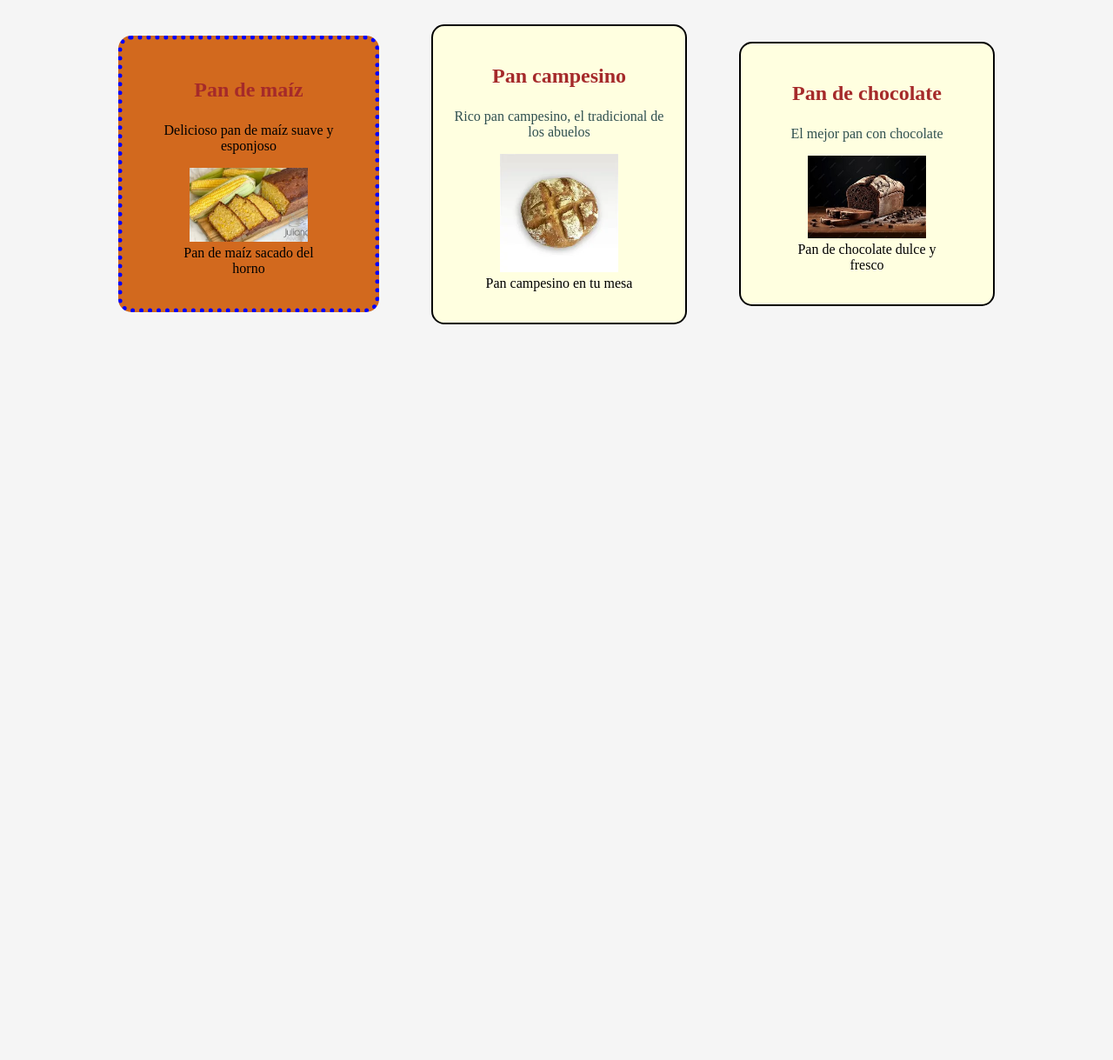
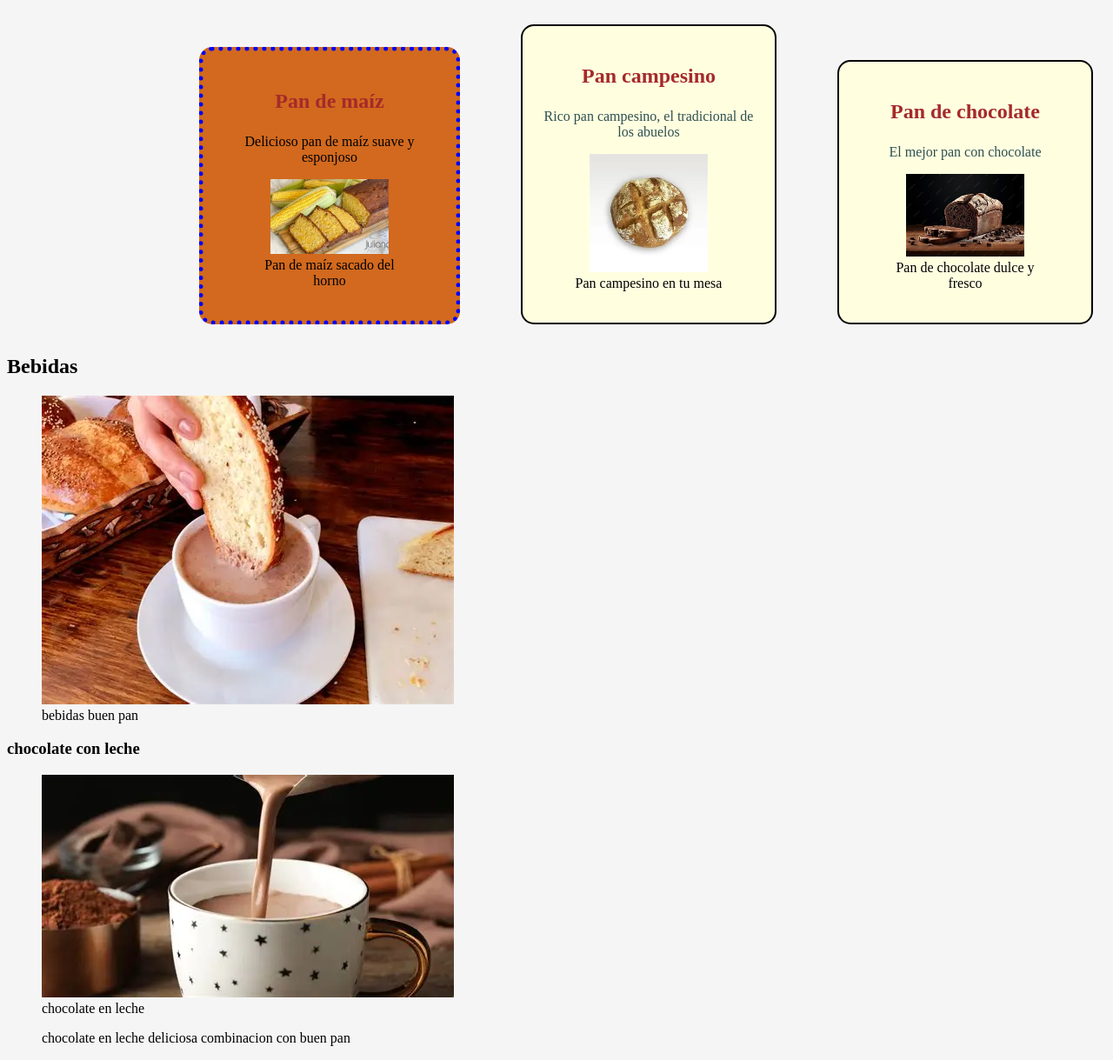
Before and after one commit to JOHNDEV2688/panes, a plain HTML site: page frontend/practica-div-class.html in a window 1280 px wide. Shown: the part 764-1983 px from the top of the page at 87% size. Before the commit the page ends 1160 px from the top, so only its background shows below. Drawn offline with Linux system fonts and the light colour scheme.

Commit message:
modificaciones en css

```diff
--- a/frontend/practica-div-class.css
+++ b/frontend/practica-div-class.css
@@ -1,13 +1,24 @@
 body {
     background-color: whitesmoke;
 }
-.productos article{
+
+.productos article {
     border: 2px solid black;
     padding: 20px;
     border-radius: 15px;
     margin: 15px;
     width: 250px;
+    box-sizing: content-box;
     background-color: lightyellow;
+}
+
+.productos img{
+    width: 80%;
+    max-width: 100%;
+}
+
+.productos figure{
+    text-align: center;
 
 }
 
@@ -23,33 +34,22 @@ body {
     color: darkslategray;
 }
 
-.productos img{
-    width: 80%;
-    max-width: 100%;
-}
-
-.productos figure{
-    text-align: center;
-}
-
 .productos article.destacado{
     background-color: chocolate;
     border: 5px dotted blue;
+}
 
+.productos article.destacado p{
+    color:black ;
 }
 
 .productos{
     display: flex;
     flex-direction: row;
-    align-items:center;
-    justify-content: center;
-}
-.productos article.destacado p{
-    color: black;
-
+    justify-content:end;
+    align-items:end;
 }
 
 .productos{
-    gap: 30px;
-
+    gap: 20px 40px;
 }
--- a/frontend/practica-div-class.html
+++ b/frontend/practica-div-class.html
@@ -19,6 +19,7 @@
 
         <nav>
             <ul>
+
                 <a href="#">Inicio</a>
                 <a href="#">Productos</a>
                 <a href="#">Contacto</a>
@@ -28,6 +29,7 @@
 
     <main>
         <section>
+            <div class="presentacion">
             <h2>Bienvenidos a Buen Pan</h2>
 
             <p>El pan más fresco en tu mesa</p>
@@ -36,6 +38,7 @@
                 <img src="assets/img/icon.png" alt="logo buen pan">
                 <figcaption>Pan recien horneado</figcaption>
             </figure>
+            </div>
 
             <div class="productos">
 
@@ -69,6 +72,27 @@
 
             </div>
         </section>
+
+        <section>
+            <h2>Bebidas</h2>
+            <figure>
+                <img src="assets/img/bebidas.webp" alt="imagen bebidas">
+                <figcaption>bebidas buen pan</figcaption>
+            </figure>
+
+            <div class="bebidas">
+                <article class="especial">
+                    <h3>chocolate con leche</h3>
+                    <figure>
+                        <img src="assets/img/chocolate_leche.webp" alt="imagen chocolate con leche">
+                        <figcaption>chocolate en leche</figcaption>
+                        <p>chocolate en leche deliciosa combinacion con buen pan </p>
+                    </figure>
+                </article>
+            </div>
+
+
+        </section>
     </main>
 </body>
 </html>
```
